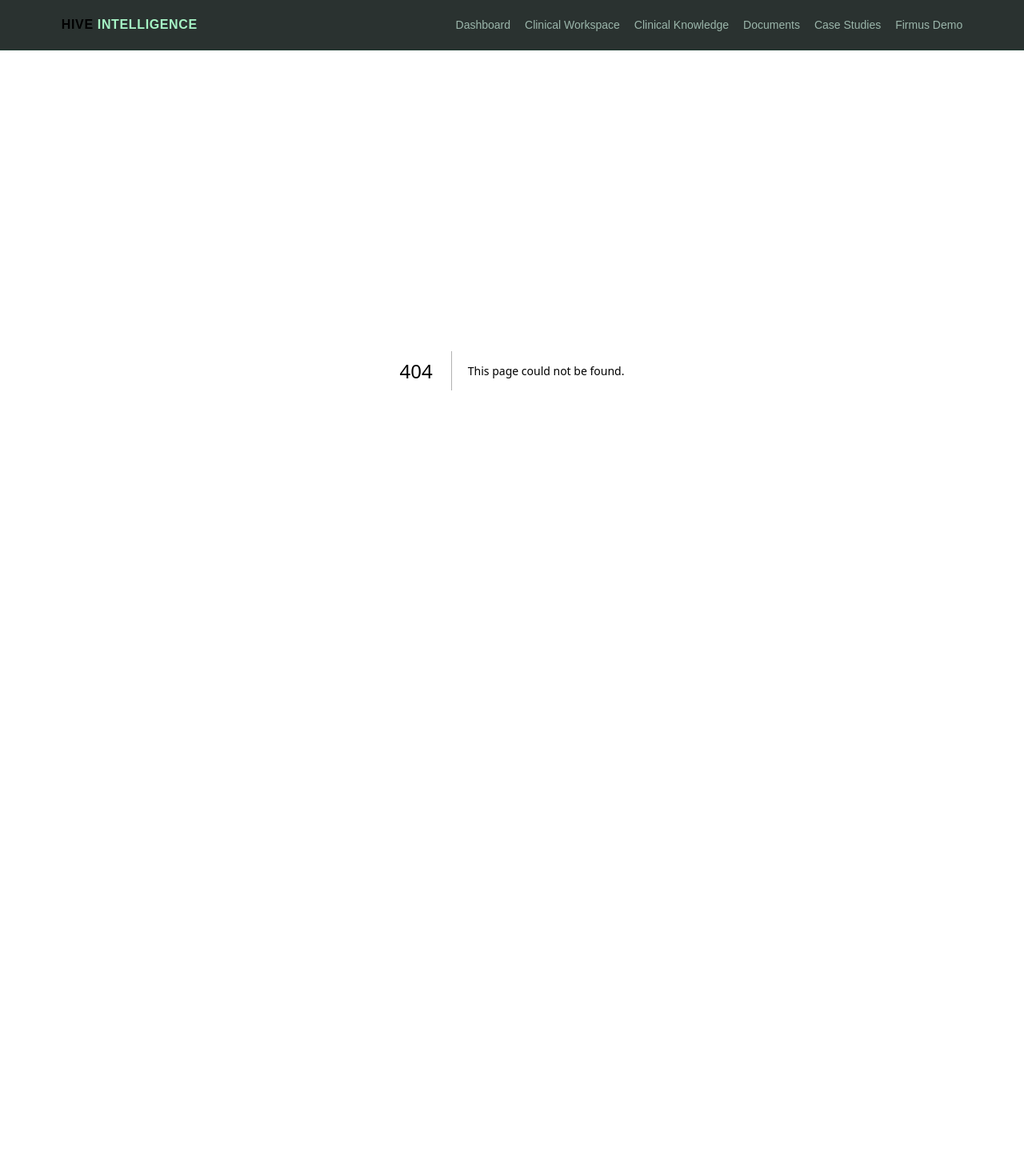
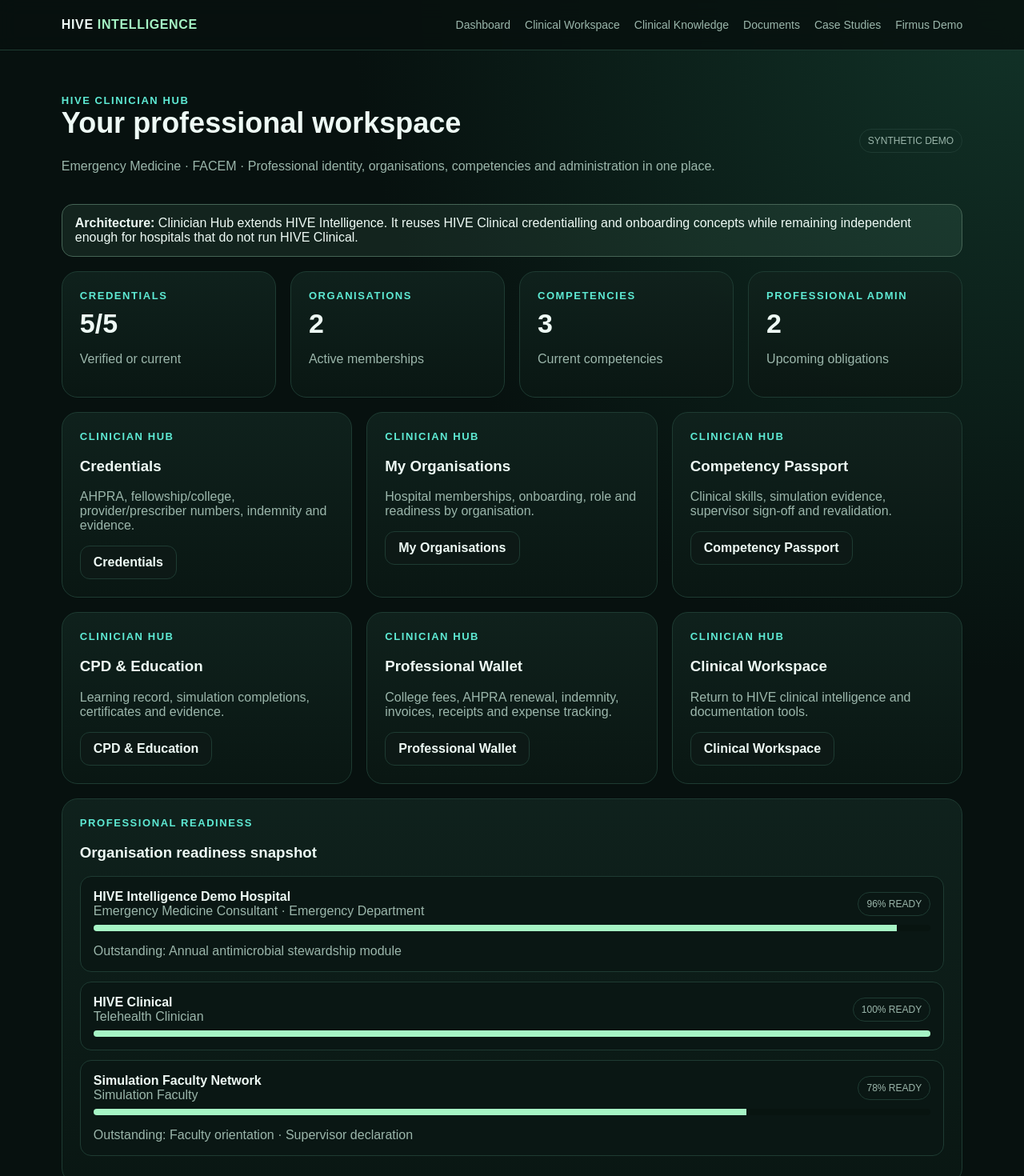
Before and after one commit to MA-730912/hive-intelligence, a Next.js app: page /clinician in a window 1280 px wide. Before the commit this address had no page. Shown: the top 1470 px of the page at 80% size. Before the commit the page ends 863 px from the top, so only its background shows below. Built offline with nearby package versions, Linux system fonts and the light colour scheme.

Commit message:
Add HIVE Clinician Hub dashboard

```diff
--- /dev/null
+++ b/app/clinician/page.tsx
@@ -0,0 +1,58 @@
+import Link from "next/link";
+import {demoClinicianProfile as p} from "@/lib/clinician/demo-profile";
+
+export default function ClinicianHubPage(){
+  const verified=p.credentials.filter(c=>c.status==="verified").length;
+  const current=p.competencies.filter(c=>c.status==="current").length;
+  const activeOrgs=p.organisations.filter(o=>o.status==="active").length;
+  const upcoming=p.expenses.filter(e=>e.status==="upcoming"||e.status==="overdue").length;
+
+  return <main className="section">
+    <div className="toolbar">
+      <div>
+        <div className="eyebrow">HIVE Clinician Hub</div>
+        <h2>Your professional workspace</h2>
+        <p className="muted">{p.specialty} · {p.fellowship} · Professional identity, organisations, competencies and administration in one place.</p>
+      </div>
+      <span className="chip">SYNTHETIC DEMO</span>
+    </div>
+
+    <div className="demo-banner"><strong>Architecture:</strong> Clinician Hub extends HIVE Intelligence. It reuses HIVE Clinical credentialling and onboarding concepts while remaining independent enough for hospitals that do not run HIVE Clinical.</div>
+
+    <div className="grid" style={{padding:0,gridTemplateColumns:"repeat(4,minmax(0,1fr))",marginBottom:18}}>
+      <div className="card"><div className="eyebrow">Credentials</div><div className="kpi">{verified}/{p.credentials.length}</div><p className="muted">Verified or current</p></div>
+      <div className="card"><div className="eyebrow">Organisations</div><div className="kpi">{activeOrgs}</div><p className="muted">Active memberships</p></div>
+      <div className="card"><div className="eyebrow">Competencies</div><div className="kpi">{current}</div><p className="muted">Current competencies</p></div>
+      <div className="card"><div className="eyebrow">Professional admin</div><div className="kpi">{upcoming}</div><p className="muted">Upcoming obligations</p></div>
+    </div>
+
+    <div className="grid" style={{padding:0,gridTemplateColumns:"repeat(3,minmax(0,1fr))"}}>
+      {[
+        ["Credentials","AHPRA, fellowship/college, provider/prescriber numbers, indemnity and evidence.","/clinician/credentials"],
+        ["My Organisations","Hospital memberships, onboarding, role and readiness by organisation.","/clinician/organisations"],
+        ["Competency Passport","Clinical skills, simulation evidence, supervisor sign-off and revalidation.","/clinician/competencies"],
+        ["CPD & Education","Learning record, simulation completions, certificates and evidence.","/clinician/cpd"],
+        ["Professional Wallet","College fees, AHPRA renewal, indemnity, invoices, receipts and expense tracking.","/clinician/wallet"],
+        ["Clinical Workspace","Return to HIVE clinical intelligence and documentation tools.","/workspace"],
+      ].map(([title,desc,href])=><section className="card" key={title}>
+        <div className="eyebrow">Clinician Hub</div>
+        <h3>{title}</h3>
+        <p className="muted">{desc}</p>
+        <Link className="btn" href={href}>{title}</Link>
+      </section>)}
+    </div>
+
+    <section className="card" style={{marginTop:18}}>
+      <div className="eyebrow">Professional readiness</div>
+      <h3>Organisation readiness snapshot</h3>
+      {p.organisations.map(o=><div className="message" key={o.id}>
+        <div className="toolbar" style={{marginBottom:8}}>
+          <div><strong>{o.name}</strong><div className="muted">{o.role}{o.facility?" · "+o.facility:""}</div></div>
+          <span className="chip">{o.readiness}% READY</span>
+        </div>
+        <div style={{height:8,borderRadius:999,background:"#081410",overflow:"hidden"}}><div style={{height:"100%",width:String(o.readiness)+"%",background:"var(--lime)"}}/></div>
+        {o.outstanding.length>0&&<p className="muted" style={{marginBottom:0}}>Outstanding: {o.outstanding.join(" · ")}</p>}
+      </div>)}
+    </section>
+  </main>
+}
```
